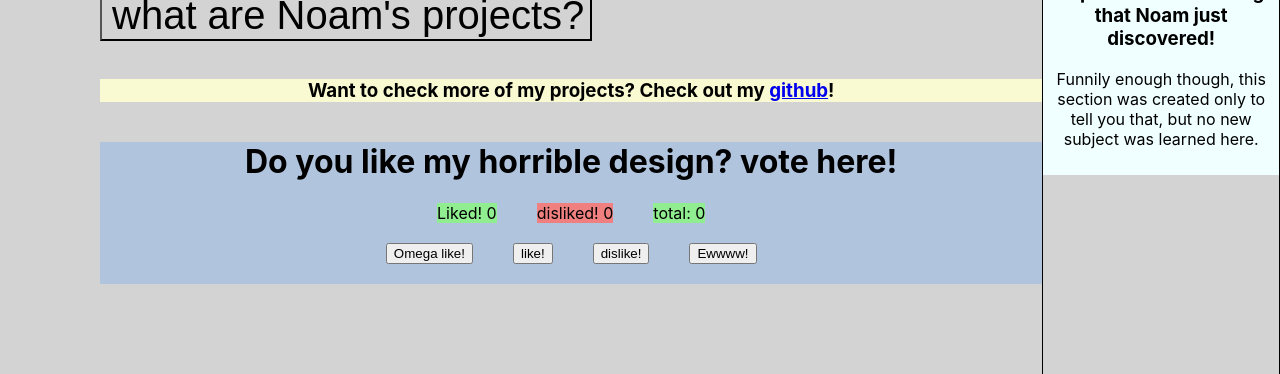
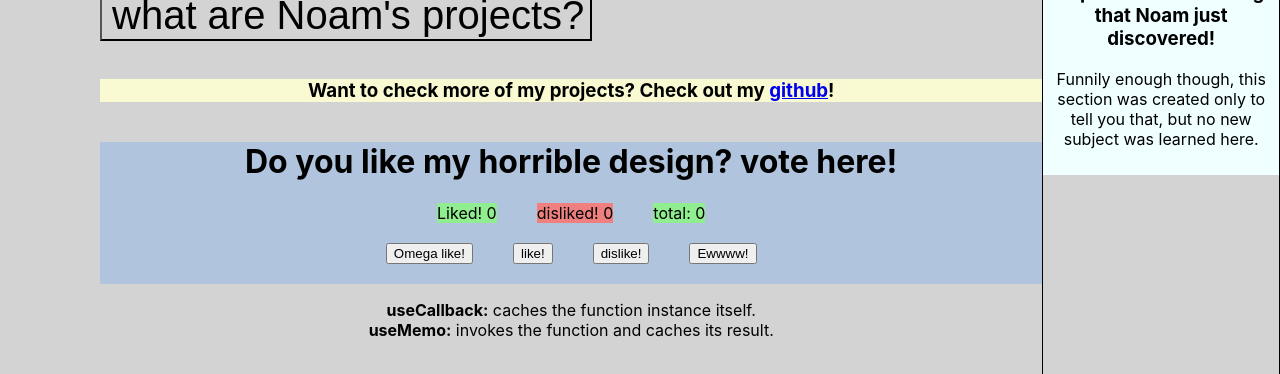
Before and after one commit to Noam-Musba/Noams-Page, a React (Create React App) app in the folder noams-page/: page / in a window 1280 px wide. Shown: the part 774-1148 px from the top of the page. Built offline with nearby package versions, Linux system fonts and the light colour scheme.

Commit message:
minor changes

```diff
--- a/noams-page/src/components/About.js
+++ b/noams-page/src/components/About.js
@@ -29,7 +29,7 @@ function About() {
         official Diploma :( <br />
         While looking for a job, he (me?) found about React, HTML and CSS, and
         the curiosity <br />
-        made him self learn these subjects, and in the end, create this page!{" "}
+        made him to learn these subjects, and in the end, create this page!{" "}
         <br />
         So, feel free to{" "}
         <em>
--- a/noams-page/src/components/Main.js
+++ b/noams-page/src/components/Main.js
@@ -9,6 +9,10 @@ function Main() {
       <About />
       <Skills />
       <LikeDislike />
+      <p>
+        <b>useCallback:</b> caches the function instance itself.<br />
+        <b>useMemo:</b> invokes the function and caches its result.
+      </p>
     </div>
   )
 }
```
